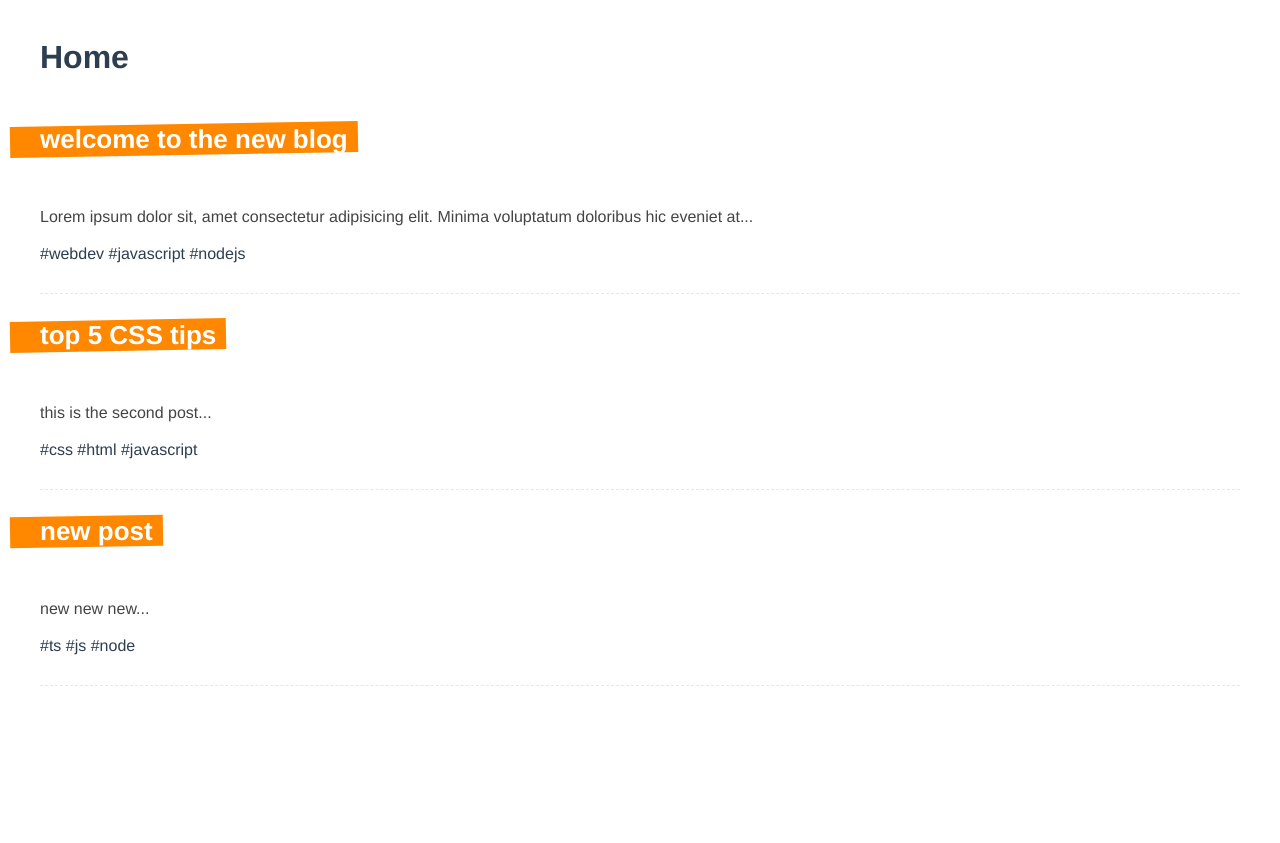
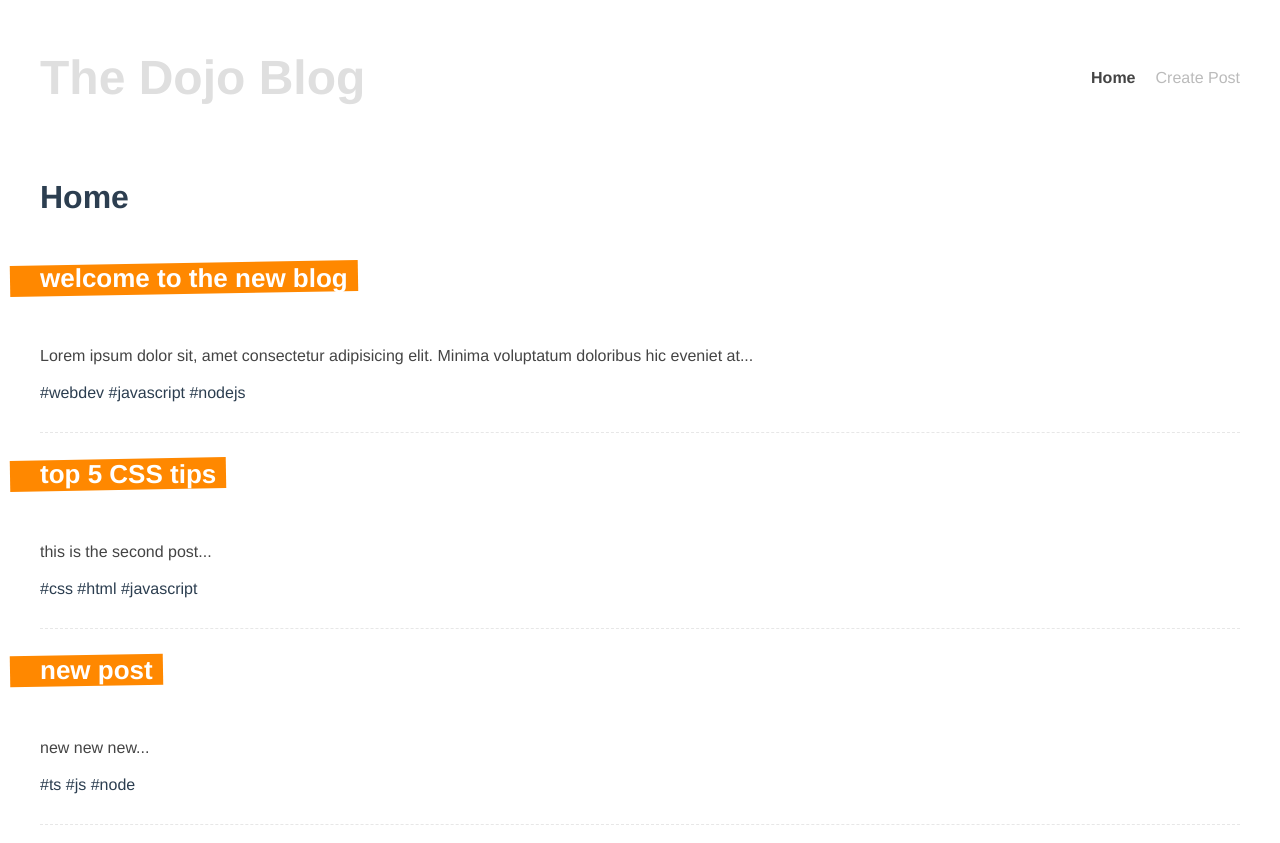
Before and after one commit to NicolasLeigh/vue-firebase, a Vue app in the folder 07/dojo-blog/: page / in a window 1280 px wide. Before the commit the page ends 800 px from the top, so only its background shows below. Built offline with nearby package versions, Linux system fonts and the light colour scheme; data requests are answered from the project's data file.

Commit message:
add navbar

```diff
--- a/07/dojo-blog/src/App.vue
+++ b/07/dojo-blog/src/App.vue
@@ -1,6 +1,16 @@
 <template>
-  <router-view />
+  <div>
+    <Navbar />
+    <router-view />
+  </div>
 </template>
+
+<script>
+import Navbar from "./components/Navbar.vue";
+export default {
+  components: { Navbar },
+};
+</script>
 
 <style>
 #app {
--- /dev/null
+++ b/07/dojo-blog/src/components/Navbar.vue
@@ -0,0 +1,37 @@
+<template>
+  <header>
+    <h1>The Dojo Blog</h1>
+    <nav>
+      <router-link :to="{ name: 'Home' }">Home</router-link>
+      <router-link :to="{ name: 'Create' }">Create Post</router-link>
+    </nav>
+  </header>
+</template>
+
+<script>
+export default {};
+</script>
+
+<style>
+header {
+  display: flex;
+  justify-content: space-between;
+  align-items: center;
+  max-width: 1200px;
+  margin: 0 auto;
+  padding: 10px;
+}
+header h1 {
+  color: #dfdfdf;
+  font-size: 48px;
+}
+header a {
+  color: #bbb;
+  text-decoration: none;
+  margin-left: 20px;
+}
+header a.router-link-active {
+  color: #444;
+  font-weight: bold;
+}
+</style>
--- a/07/dojo-blog/src/router/index.js
+++ b/07/dojo-blog/src/router/index.js
@@ -6,7 +6,7 @@
 const routes = [
   {
     path: "/",
-    name: "home",
+    name: "Home",
     component: HomeView,
   },
   {
```
